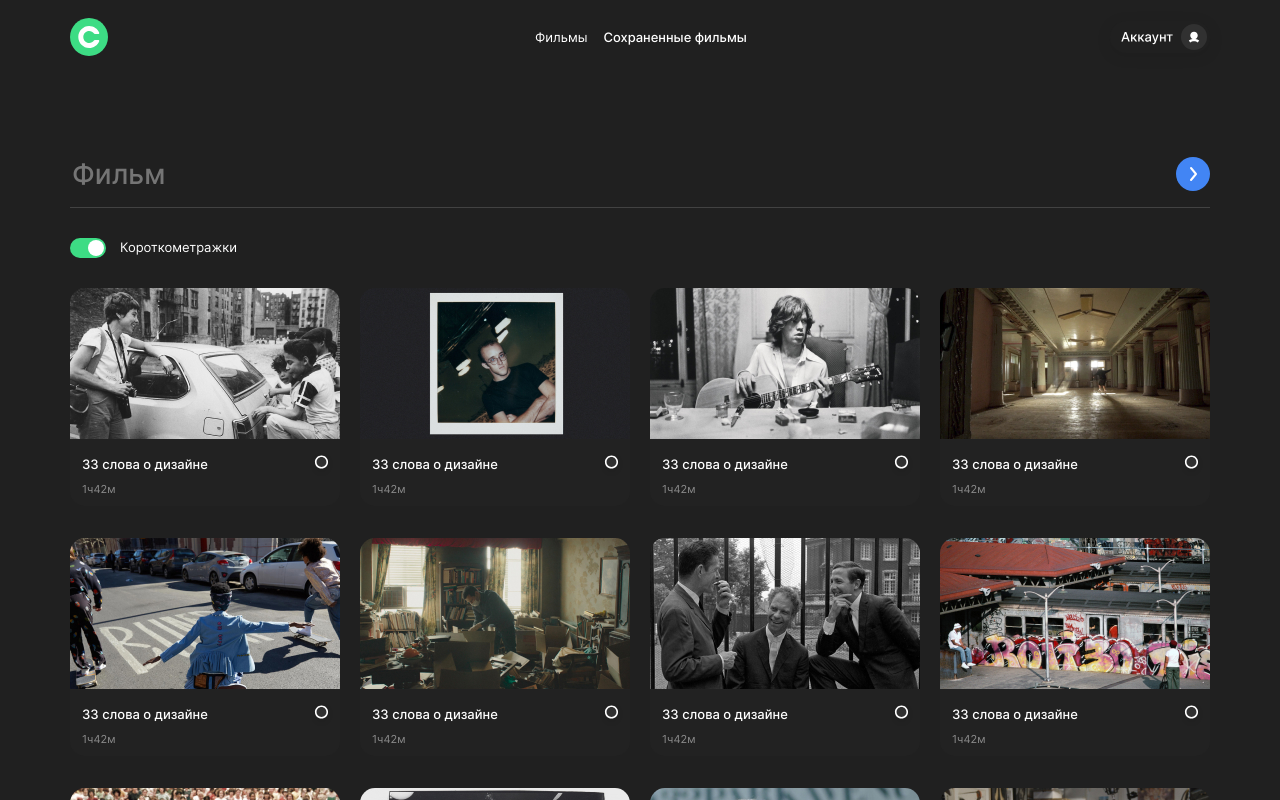
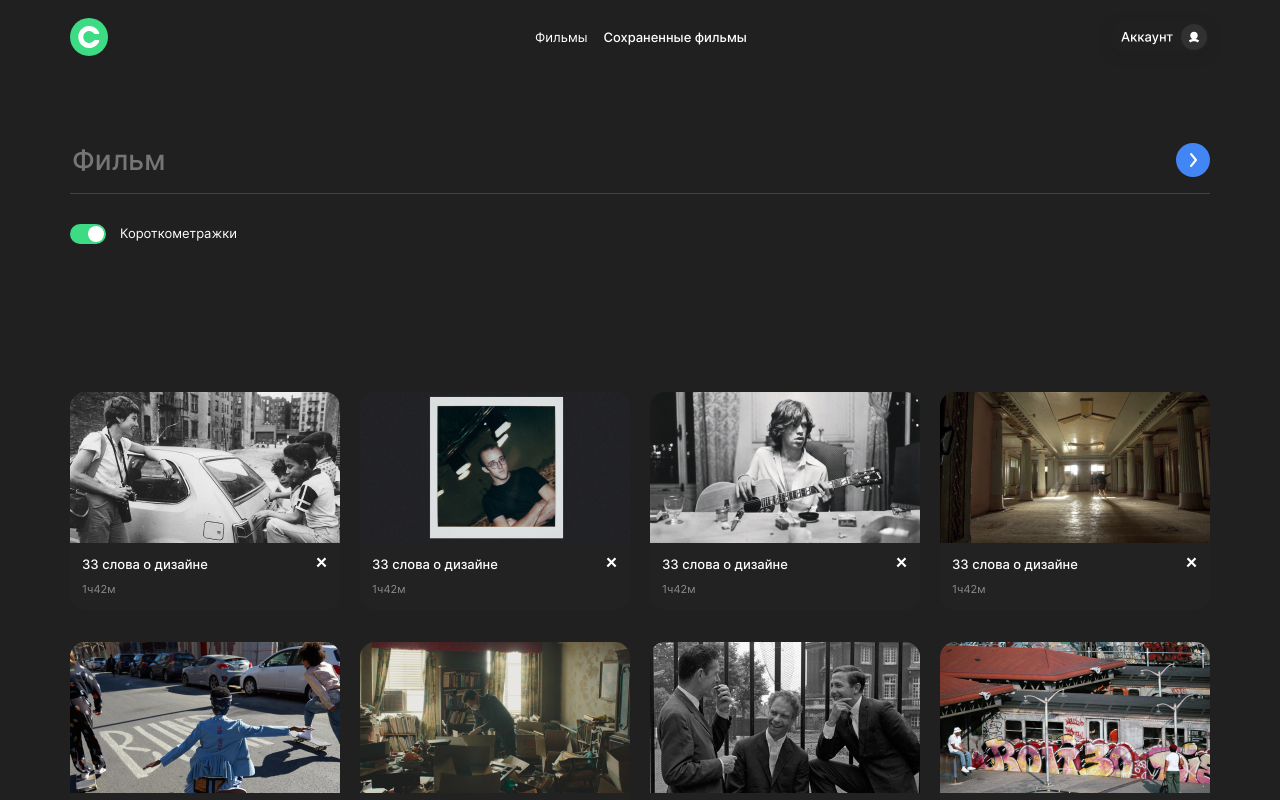
Before and after one commit to Servicebox/movies-explorer-frontend, a React (Create React App) app: page /movies in a window 1280 px wide. Shown: the top 800 px of the page. Built offline with nearby package versions, Linux system fonts and the light colour scheme.

Commit message:
попровила стили для фильмов

```diff
--- a/src/components/App/App.jsx
+++ b/src/components/App/App.jsx
@@ -1,5 +1,5 @@
 import React from 'react';
-import { BrowserRouter as Router, Routes, Route } from "react-router-dom";
+import { BrowserRouter as Router, Routes, Route } from "react-router-dom"
 import Movies from "../Movies/Movies";
 import SavedMovies from "../SavedMovies/SavedMovies";
 import Profile from "../Profile/Profile";
@@ -9,6 +9,7 @@ import Header from "../Header/Header";
 import Main from "../Main/Main";
 import Footer from "../Footer/Footer";
 import NotFound from '../NotFound/NotFound';
+import Preloader from "../Movies/Preloader/Preloader";
 import './App.css';
 
 function App() {
--- a/src/components/Header/Header.css
+++ b/src/components/Header/Header.css
@@ -3,6 +3,8 @@
   max-height: 74px;
   padding: 18px 70px;
   justify-content: space-between;
+  max-width: 1280px;
+  box-sizing: border-box;
 }
 .header_main {
   background-color: #073042;
--- a/src/components/Login/Login.jsx
+++ b/src/components/Login/Login.jsx
@@ -6,7 +6,7 @@ function Login() {
     <section className="login">
       <form className="login__form form">
         <label className="login__form_label form_label">E-mail</label>
-        <input className="login__form_input form_input"></input>
+        <input className="login__form_input form_input" placeholder="pochta@yandex.ru|"></input>
         <label className="login__form_label form_label">Пароль</label>
         <input className="login__form_input form_input"></input>
         <span className="login__form_span-error form_span-error"></span>
--- a/src/components/Movies/AddMoviesTable/AddMoviesTable.css
+++ b/src/components/Movies/AddMoviesTable/AddMoviesTable.css
@@ -19,3 +19,8 @@
 .addMoviesTable__button:hover{
   opacity: .7;
 }
+@media screen and (max-width: 600px) {
+  .addMoviesTable__button {
+    width: 240px;
+  }
+}
--- a/src/components/Movies/Movies.css
+++ b/src/components/Movies/Movies.css
@@ -1,8 +1,15 @@
 .movies {
-  margin: 0;
+  margin: 0 auto;
   padding: 0;
   background-color: #202020;
   display: flex;
   flex-direction: column;
   justify-content: center;
+  max-width: 1140px;
 }
+@media screen and (max-width: 600px) {
+  .movies{
+    margin: 50px auto;
+  }
+
+}
--- a/src/components/Movies/MoviesCard/MoviesCard.css
+++ b/src/components/Movies/MoviesCard/MoviesCard.css
@@ -1,7 +1,7 @@
 .moviesCard {
   width: 270px;
   height: 218px;
-  margin: 0;
+  margin: 0 auto;
   border-radius: 10px;
   background-color: #222;
   border-radius: 15px;
@@ -12,7 +12,7 @@
   height: 151px;
 }
 .moviesCard__about {
-  margin: 14px 12px 0;
+  margin: 10px 12px 0;
   display: flex;
   gap: 24px;
   max-width: 100%;
@@ -37,13 +37,14 @@
   line-height: normal;
 }
 .moviesCard__about_checkBox {
-  background-image: url(../../../images/save8d.svg);
+  background-image: url(../../../images/d8.svg);
   margin: -5px;
   width: 27px;
   height: 27px;
   background-repeat: no-repeat;
   background-position: center;
   background-size: contain;
+  background-position:top;
 }
 @media screen and (max-width: 900px) {
 .moviesCard {
--- a/src/components/Movies/MoviesCardList/MoviesCardList.css
+++ b/src/components/Movies/MoviesCardList/MoviesCardList.css
@@ -21,11 +21,15 @@
 @media screen and (max-width: 1400px) {
   .moviesCardList {
   margin: auto;
+  margin-top: 118px;
+  margin-left: auto;
+  margin-right: auto;
   }
 }
 @media screen and (max-width: 1278px) {
   .moviesCardList {
     grid-template-columns: repeat(3, 1fr);
+
   }
 }
 @media screen and (max-width: 1040px) {
```
Also changed, not shown: src/components/SavedMovies/SavedMovies.css (+8 -0 lines), src/images/d8.svg (added).
